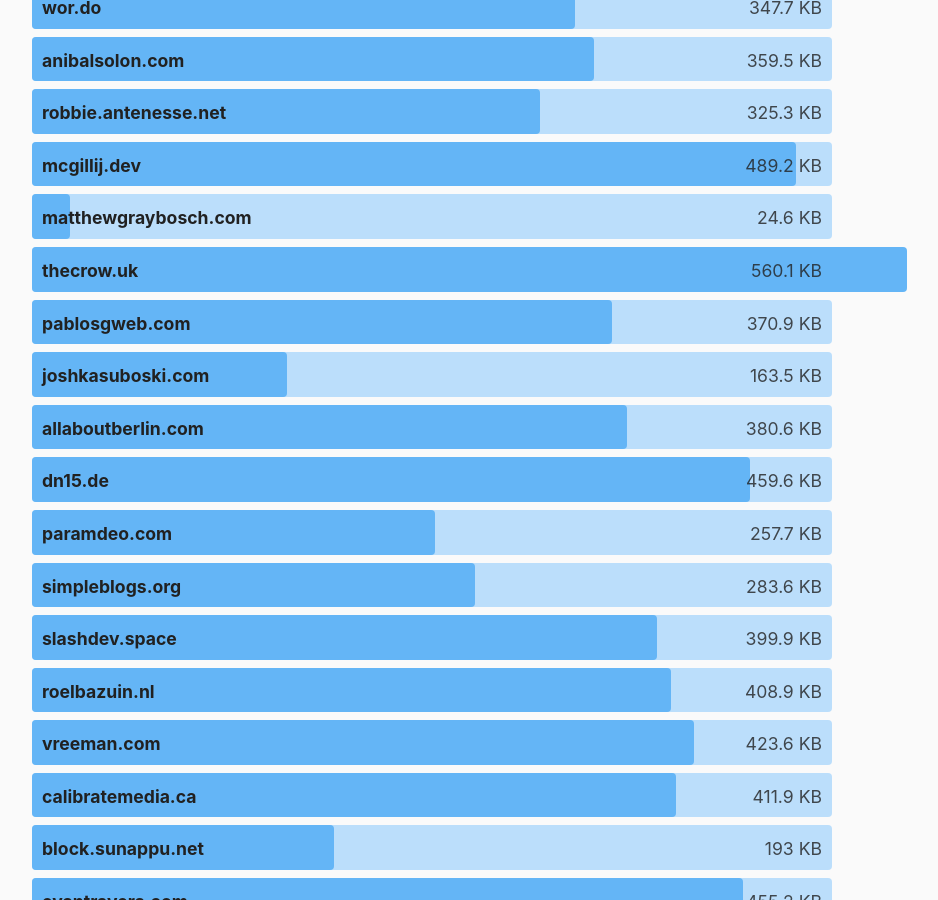
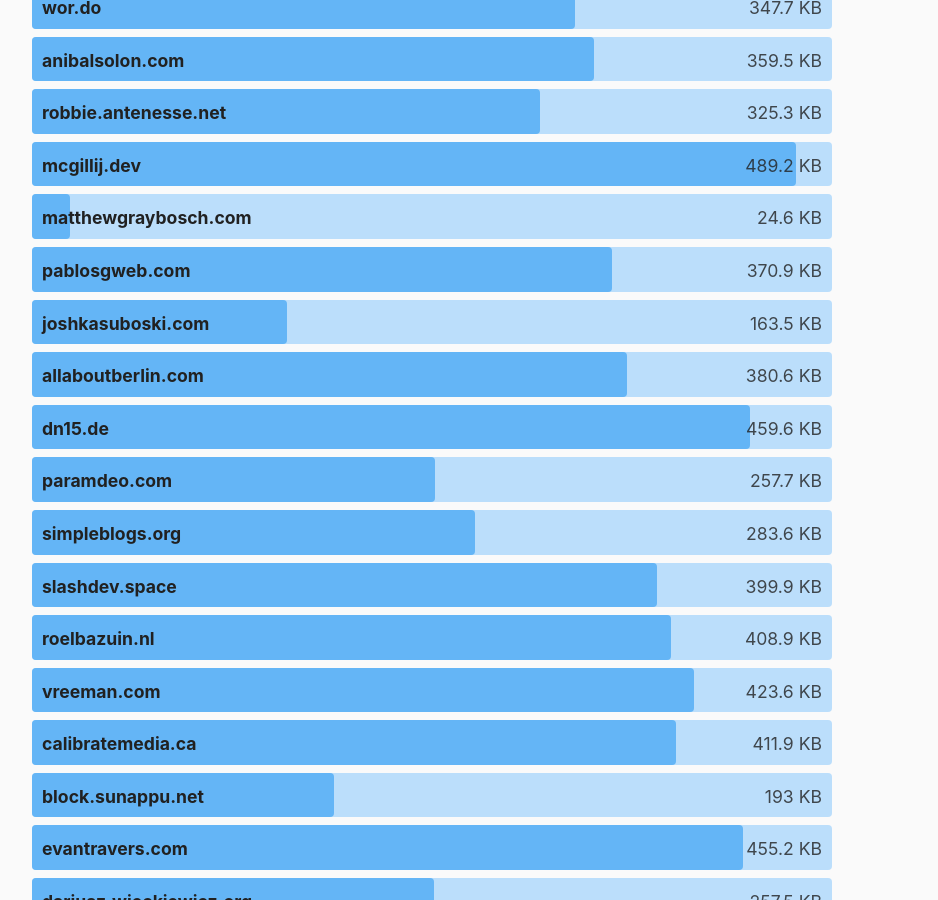
Before and after one commit to kevquirk/512kb.club, a Jekyll site: the page built from index.md, in a window 1280 px wide and 900 px high, scrolled down 14461 px. Shown: the whole window, without its empty margins (208-1146 px from the left). Built offline with Jekyll 4.4.1, drawn with Linux system fonts in a browser that asks for light colours.

Commit message:
Remove sites over 512kb

```diff
--- a/_data/blue-team.yml
+++ b/_data/blue-team.yml
@@ -133,11 +133,6 @@
   size: 24.6
   last_checked: 2021-05-17
 
-- domain: thecrow.uk
-  url: https://thecrow.uk/
-  size: 560.1
-  last_checked: 2021-05-17
-
 - domain: pablosgweb.com
   url: https://pablosgweb.com
   size: 370.9
```
